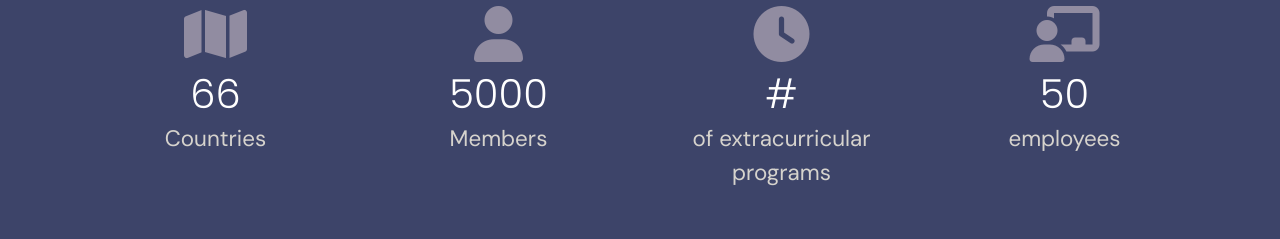
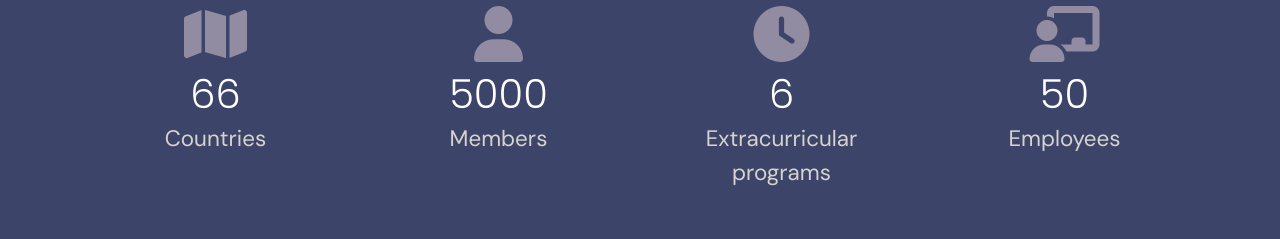
Before and after one commit to manntalati/Silverline-College-Counseling-Expansion, a React (Vite) app in the folder frontend/: page / in a window 1280 px wide. Shown: the part 2839-3078 px from the top of the page. Built offline with nearby package versions, Linux system fonts and the light colour scheme.

Commit message:
Update Reach.tsx
ec program changes

```diff
--- a/frontend/src/components/Reach.tsx
+++ b/frontend/src/components/Reach.tsx
@@ -70,10 +70,10 @@ const Reach: React.FC = () => {
                     className="card-title mt-2 mb-1"
                     style={{ fontSize: "2.5rem" }}
                   >
-                   #
+                   6
                   </h3>
                   <p className="card-text" style={{ fontSize: "1.4rem" }}>
-                   of extracurricular programs
+                    Extracurricular programs
                   </p>
                 </div>
               </div>
@@ -95,7 +95,7 @@ const Reach: React.FC = () => {
                     50
                   </h3>
                   <p className="card-text" style={{ fontSize: "1.4rem" }}>
-                    employees
+                    Employees
                   </p>
                 </div>
               </div>
```
